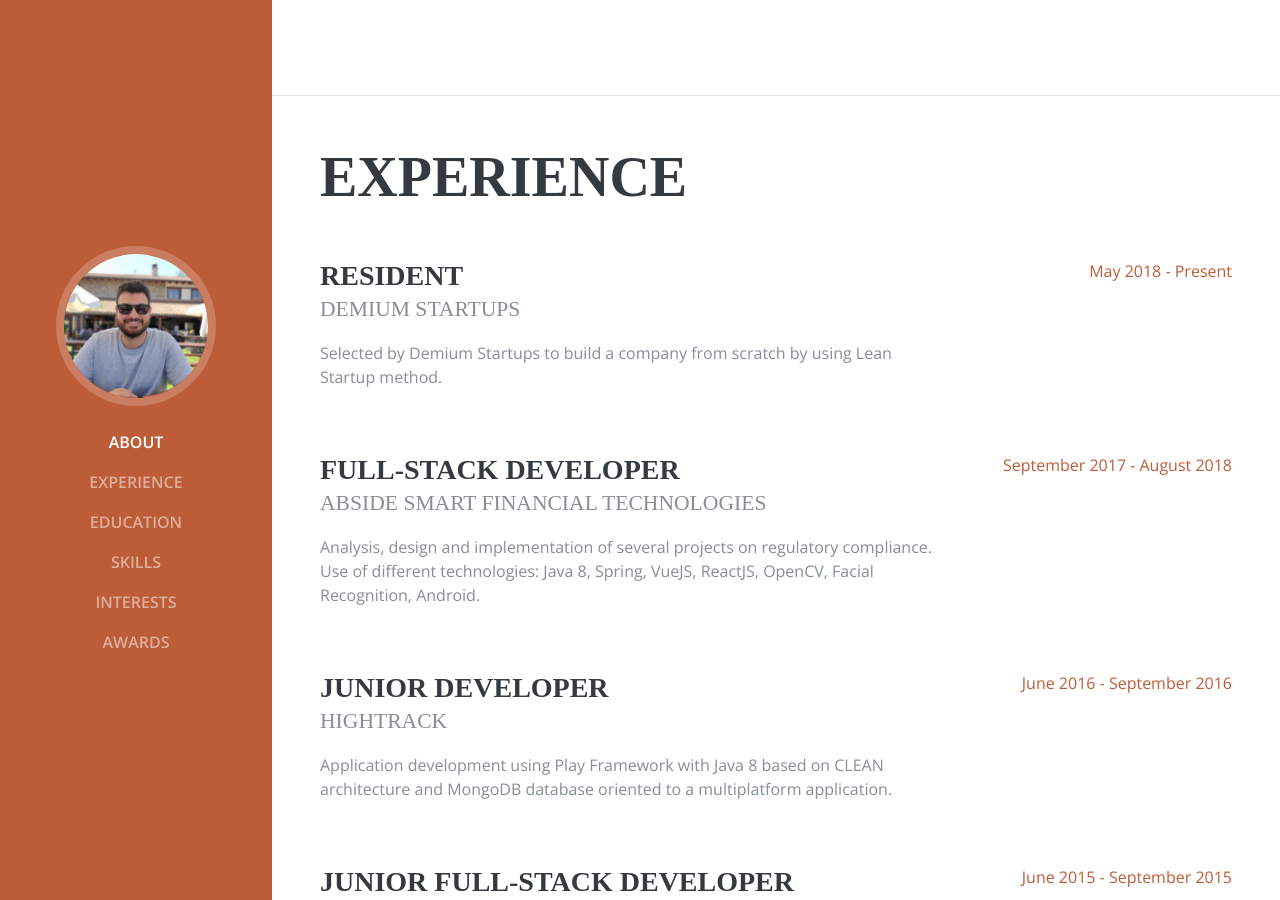
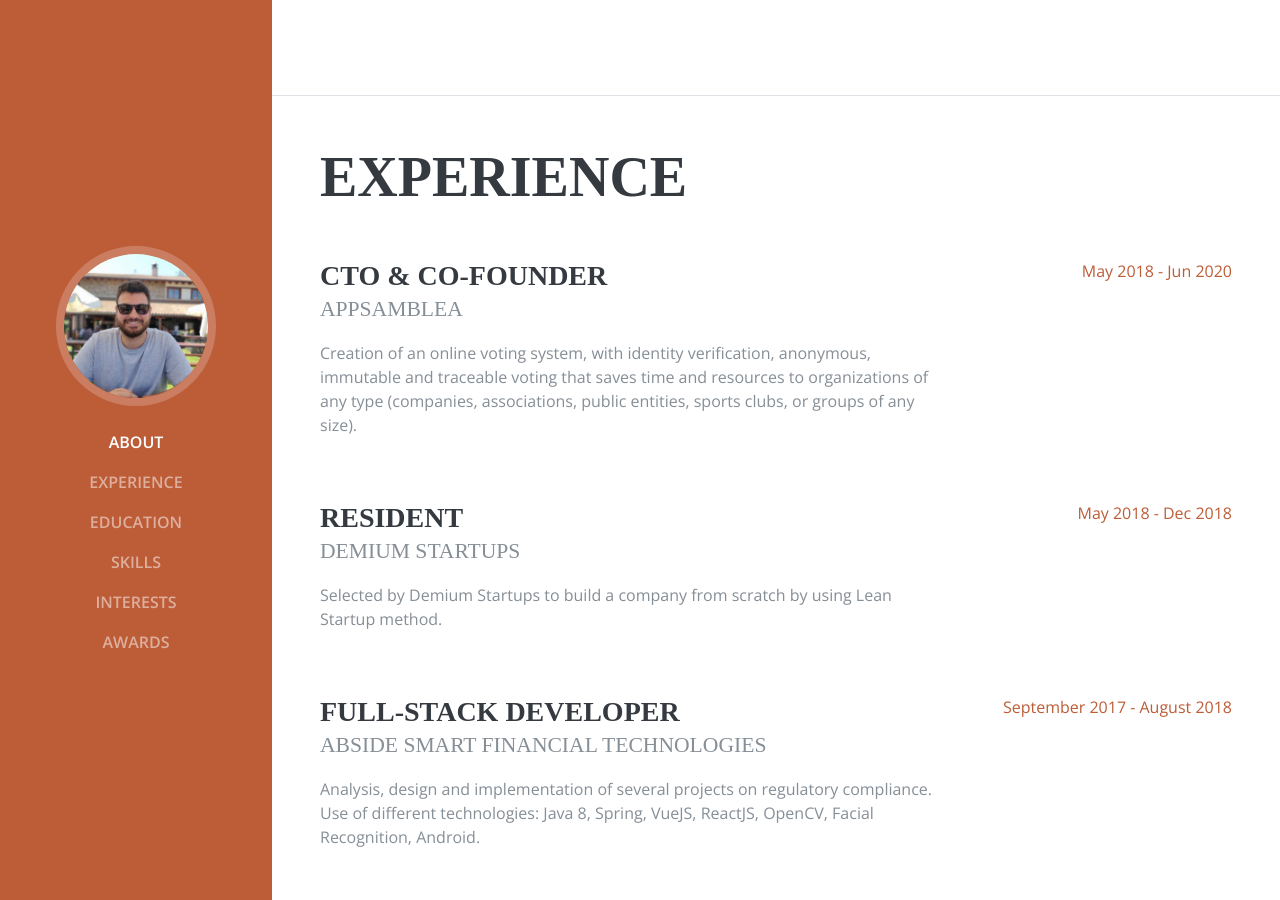
Before and after one commit to RaulBejarano/RaulBejarano.github.io, a Jekyll site: the page built from index.html, in a window 1280 px wide and 900 px high, scrolled down 804 px. Built offline with Jekyll 4.4.1, drawn with Linux system fonts in a browser that asks for light colours; some web fonts are replaced.

Commit message:
Añadido appsamblea como experiencia profesional

```diff
--- a/index.html
+++ b/index.html
@@ -88,6 +88,17 @@ layout: default
 	<div class="my-auto">
 	  <h2 class="mb-5">Experience</h2>
 
+		<div class="resume-item d-flex flex-column flex-md-row mb-5">
+			<div class="resume-content mr-auto">
+				<h3 class="mb-0">CTO & Co-founder</h3>
+				<div class="subheading mb-3">Appsamblea</div>
+				<p>Creation of an online voting system, with identity verification, anonymous, immutable and traceable voting that saves time and resources to organizations of any type (companies, associations, public entities, sports clubs, or groups of any size).</p>
+			</div>
+			<div class="resume-date text-md-right">
+				<span class="text-primary">May 2018 - Jun 2020</span>
+			</div>
+		</div>
+
 	  <div class="resume-item d-flex flex-column flex-md-row mb-5">
 		<div class="resume-content mr-auto">
 		  <h3 class="mb-0">Resident</h3>
@@ -95,7 +106,7 @@ layout: default
 		  <p>Selected by Demium Startups to build a company from scratch by using Lean Startup method. </p>
 		</div>
 		<div class="resume-date text-md-right">
-		  <span class="text-primary">May 2018 - Present</span>
+		  <span class="text-primary">May 2018 - Dec 2018</span>
 		</div>
 	  </div>
 
```
